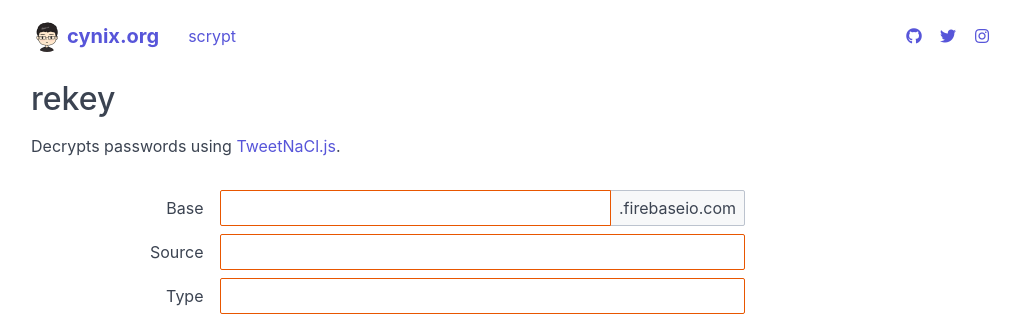
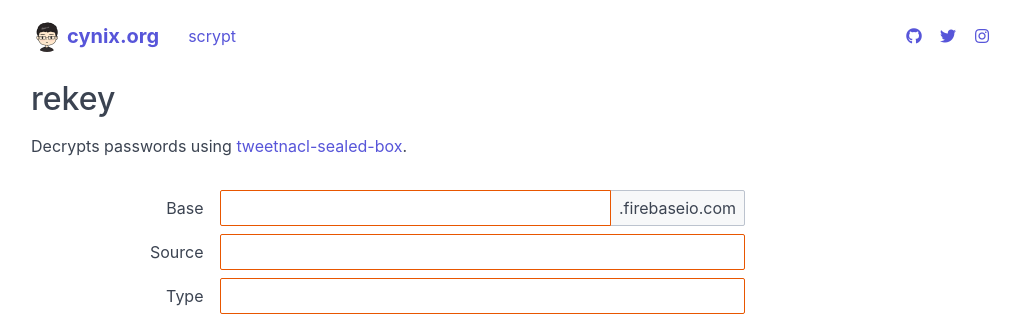
Before and after one commit to cynix/cynix.github.io, a Jekyll site: the page built from tools/rekey.html, in a window 1280 px wide. Shown: the top 320 px of the page, without its empty margins (125-1145 px from the left). Built offline with Jekyll 4.4.1, drawn with Linux system fonts in a browser that asks for light colours; nearby versions of some CDN libraries.

Commit message:
Update rekey link

```diff
--- a/tools/rekey.html
+++ b/tools/rekey.html
@@ -4,7 +4,7 @@ layout: page
 ---
 
 <p>
-  Decrypts passwords using <a href="https://github.com/dchest/tweetnacl-js">TweetNaCl.js</a>.
+  Decrypts passwords using <a href="https://github.com/whs/tweetnacl-sealed-box">tweetnacl-sealed-box</a>.
 </p>
 
 <div class="columns">
```
